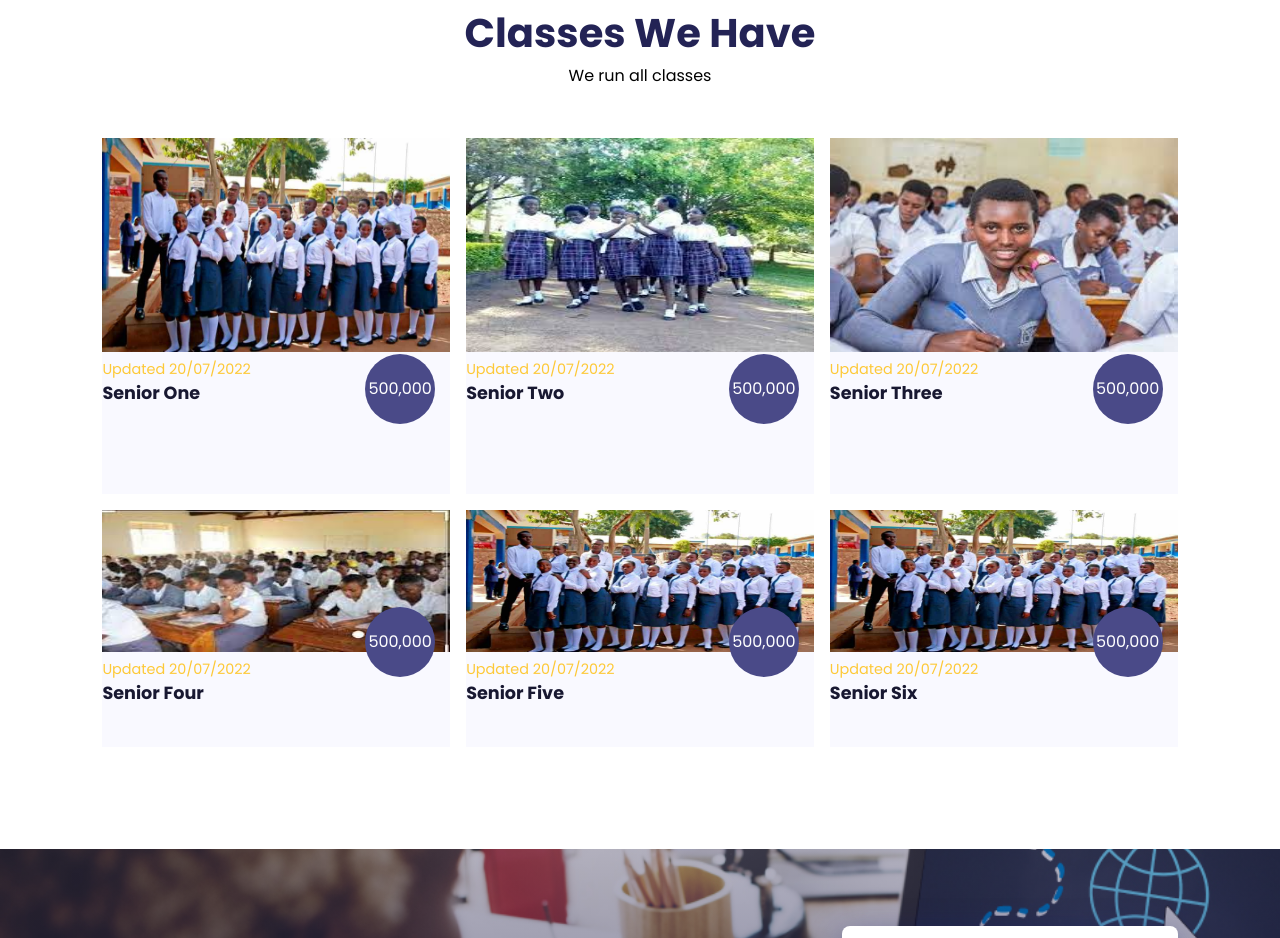
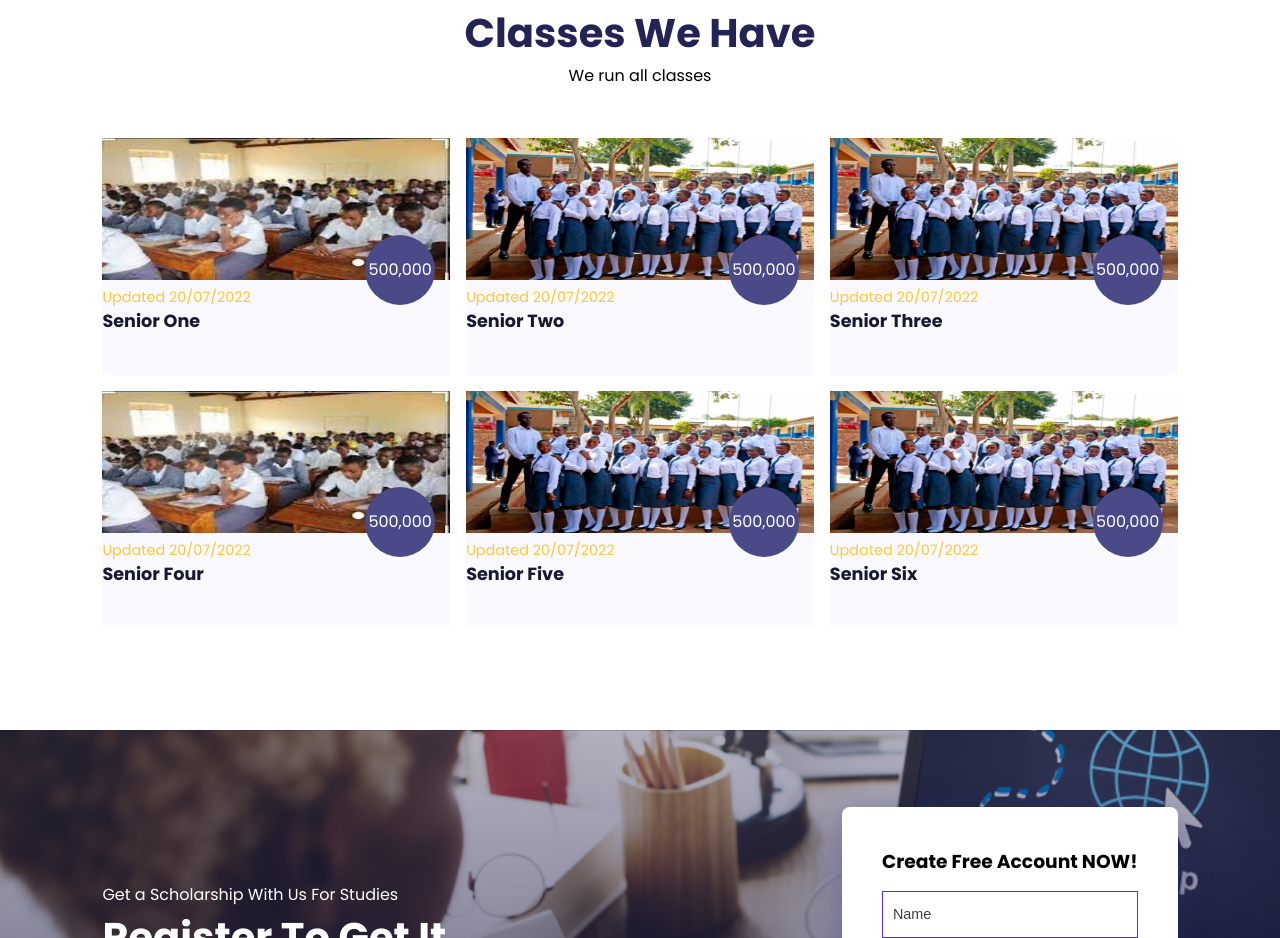
Before and after one commit to DANIEL044BITMUST/sorotisss.io, a plain HTML site: page index.html in a window 1280 px wide. Shown: the part 1235-2173 px from the top of the page. Drawn offline with Linux system fonts and the light colour scheme.

Commit message:
Update index.html

```diff
--- a/index.html
+++ b/index.html
@@ -74,7 +74,7 @@
 		<div class="classes-box">
 			<!-- 1st class -->
 			<div class="classes">
-				<img src="PICS/S1_class_soroti_sss.jpeg" alt="">
+				<img src="PICS/S4_class_soroti_sss.jpeg" alt="">
 				<div class="details">
 					<span>Updated 20/07/2022</span>
 					<h6>Senior One</h6>
@@ -86,7 +86,7 @@
 
 			<!-- 2nd class -->
 			<div class="classes">
-				<img src="PICS/S2_class_soroti_sss.jpeg" alt="">
+				<img src="PICS/S6_class_soroti_sss.jpeg" alt="">
 				<div class="details">
 					<span>Updated 20/07/2022</span>
 					<h6>Senior Two</h6>
@@ -98,7 +98,7 @@
 
 			<!-- 3rd class -->
 			<div class="classes">
-				<img src="PICS/S3_class_soroti_sss.jpeg" alt="">
+				<img src="PICS/S6_class_soroti_sss.jpeg" alt="">
 				<div class="details">
 					<span>Updated 20/07/2022</span>
 					<h6>Senior Three</h6>
```
